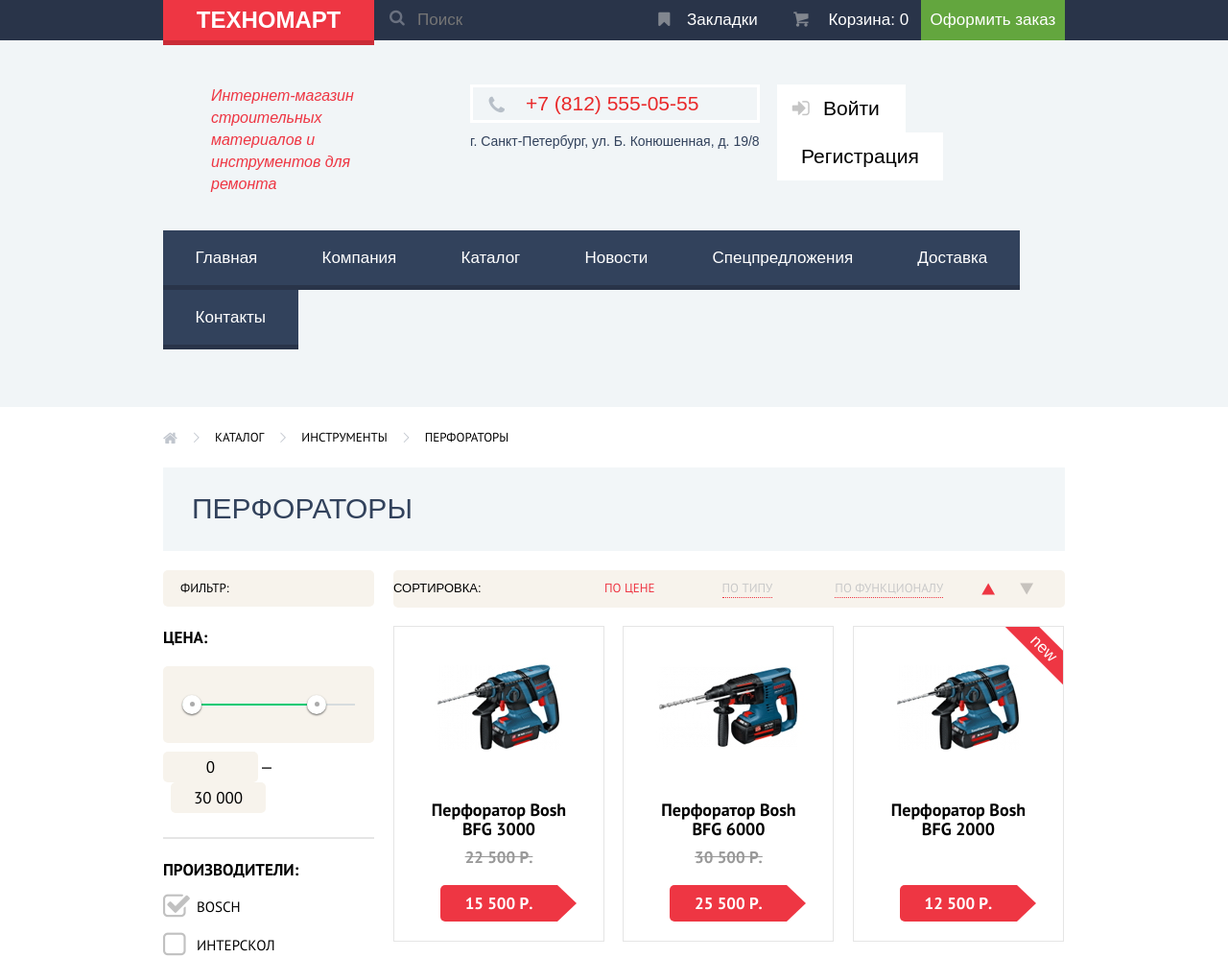
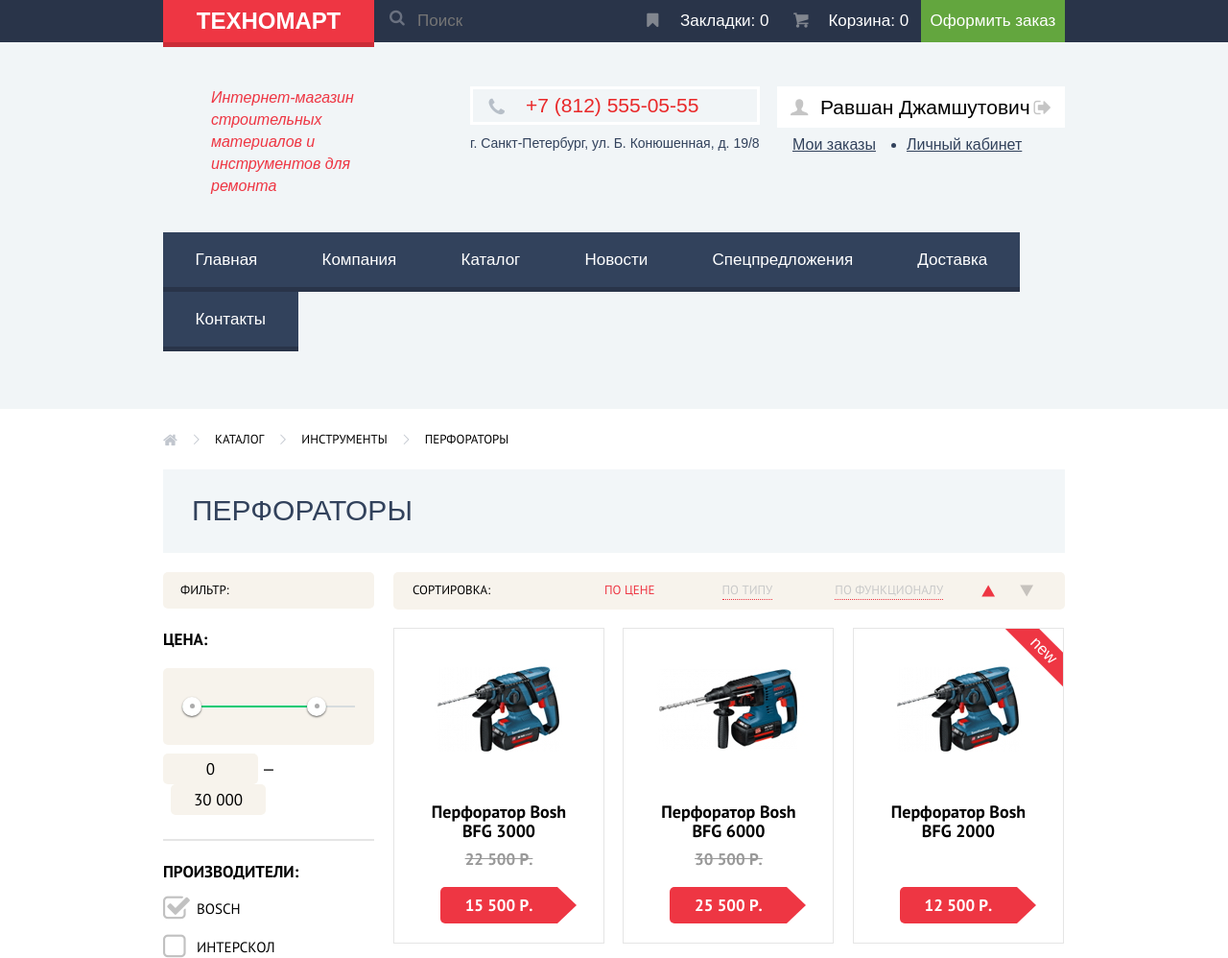
Before and after one commit to ValeriyRV/99005-technomart, a plain HTML site: page catalog.html in a window 1280 px wide. Shown: the top 998 px of the page at 96% size. Drawn offline with Linux system fonts and the light colour scheme; files whose address does not match are found by name; a web font is replaced by a local one.

Commit message:
Внес изменения в index.html, catalog.html и style.css.

```diff
--- a/catalog.html
+++ b/catalog.html
@@ -20,7 +20,10 @@
 							<label class="icon-search" for="header-search"></label>
 						</form>
 					</div>
-					<a class="header-bookmarks icon-bookmark" href="#">Закладки</a>
+					<a class="header-bookmarks icon-bookmark" href="#">
+						Закладки:
+						<span class="header-bookmark-counter">0</span>
+					</a>
 					<a class="header-cart icon-basket" href="#">
 						Корзина:
 						<span class="header-cart-counter">0</span>
@@ -44,11 +47,11 @@
 						</div>
 					</div>
 					<div class="header-user clearfix">
-						<a class="header-login" href="#">
-							<span class="icon-login"></span>
-							Войти
-						</a>
-						<a class="header-registration" href="#">Регистрация</a>
+						<a class="header-user-name" href="#">Равшан Джамшутович</a>
+						<div class="header-user-links">
+							<a class="header-user-link" href="#">Мои заказы</a>
+							<a class="header-user-link" href="#">Личный кабинет</a>
+						</div>
 					</div>
 				</div>
 			</div>
@@ -96,34 +99,34 @@
 							</div>
 							<div class="catalog-price-inputs clearfix">
 								<input class="catalog-price-min" type="text" value="0">
-									<span>—</span>
+									<span>&mdash;</span>
 								<input class="catalog-price-max" type="text" value="30 000">
 							</div>
 						</div>
 						<h3 class="catalog-panel-title">Производители:</h3>
 
-			            <input name="bosch-checkbox" type="checkbox" value="bosch" checked>
+			            <input id="bosch-checkbox" name="bosch-checkbox" type="checkbox" value="bosch" checked>
 			            <label for="bosch-checkbox">Bosch</label>
 
-						<input name="interskol-checkbox" type="checkbox" value="interskol">
+						<input id="interskol-checkbox" name="interskol-checkbox" type="checkbox" value="interskol">
 						<label for="interskol-checkbox">Интерскол</label>
 
-						<input name="makita-checkbox" type="checkbox" value="makita" checked>
+						<input id="makita-checkbox" name="makita-checkbox" type="checkbox" value="makita" checked>
 						<label for="makita-checkbox">Makita</label>
 
-						<input name="dewalt-checkbox" type="checkbox" value="dewalt">
+						<input id="dewalt-checkbox" name="dewalt-checkbox" type="checkbox" value="dewalt">
 						<label for="dewalt-checkbox">Dewalt</label>
 
-						<input name="hitachi-checkbox" type="checkbox" value="hitachi">
+						<input id="hitachi-checkbox" name="hitachi-checkbox" type="checkbox" value="hitachi">
 						<label for="hitachi-checkbox">Hitachi</label>
 
 		                <h3 class="catalog-panel-title catalog-range-filter-top">Питание:</h3>
 
-		                <input type="radio" name="rechargeable" checked>
-		                <label for="rechargeable">Аккумуляторные</label>
+		                <input type="radio" id="accumulators" name="power-source" checked>
+		                <label for="accumulators">Аккумуляторные</label>
 
-		                <input type="radio" name="rechargeable">
-		                <label for="rechargeable">Сетевые</label>
+		                <input type="radio" id="ac-adapters" name="power-source">
+		                <label for="ac-adapters">Сетевые</label>
 
 		                <button type="submit" class="catalog-panel-button">Показать</button>
 					</form>
--- a/css/style.css
+++ b/css/style.css
@@ -13,7 +13,6 @@
   width: 1em;
   margin-right: 0.2em;
   margin-left: 0.2em;
-
   font-weight: normal;
   line-height: 1em;
   font-family: "symbols-technomart";
@@ -22,8 +21,6 @@
   text-decoration: inherit;
   font-style: normal;
   font-variant: normal;
-
-  speak: none;
 }
 
 
@@ -89,7 +86,7 @@ a {
 	position: relative;
 	float: left;
 	width: 220px;
-	padding: 9px 0;
+	padding: 10px 0;
 	font-size: 24px;
 	line-height: 24px;
 	font-family: "Cuprum", sans-serif, Arial;
@@ -130,7 +127,7 @@ a {
 
 .header-search input {
 	width: 80%;
-	padding: 11px 10px 9px 45px;
+	padding: 12px 10px 12px 45px;
 	background-color: transparent;
 	border: none;
 	outline: none;
@@ -156,7 +153,7 @@ a {
 .header-bookmarks {
 	float: left;
 	width: 150px;
-	padding: 12px 0;
+	padding: 13px 0;
 	font-size: 17px;
 	line-height: 18px;
 	font-family: "Cuprum", sans-serif, Arial;
@@ -188,7 +185,7 @@ a {
 .header-cart {
 	float: left;
 	width: 150px;
-	padding: 12px 0;
+	padding: 13px 0;
 	font-size: 17px;
 	line-height: 18px;
 	font-family: "Cuprum", sans-serif, Arial;
@@ -215,7 +212,7 @@ a {
 .header-order {
 	float: right;
 	width: 150px;
-	padding: 12px 0;
+	padding: 13px 0;
 	font-size: 17px;
 	line-height: 18px;
 	font-family: "Cuprum", sans-serif, Arial;
@@ -347,7 +344,123 @@ a {
 	color: #c5c5c5;
 }
 
-
+.header-user-name {
+	position: relative;
+	display: block;
+	padding-top: 11px;
+	padding-bottom: 11px;
+	padding-left: 45px;
+	background-color: #ffffff;
+	color: #000000;
+	text-decoration: none;
+	font-family: "Cuprum", sans-serif, Arial;
+	font-size: 21px;
+	line-height: 21px;
+	font-weight: 400;
+}
+.header-user-name::before {
+	position: absolute;
+	top: 12px;
+	left: 14px;
+	content: "\1f468";
+	color: #c5c5c5;
+	font-size: 18px;
+	font-family: "symbols-technomart";
+	font-style: normal;
+	font-weight: normal;
+	display: inline-block;
+	vertical-align: top;
+	text-decoration: inherit;
+	text-align: center;
+	font-variant: normal;
+	text-transform: none;
+}
+
+.header-user-name::after {
+	position: absolute;
+	top: 12px;
+	right: 14px;
+	content: "\241b";
+	color: #c5c5c5;
+	font-size: 20px;
+	font-family: "symbols-technomart";
+	font-style: normal;
+	font-weight: normal;
+	display: inline-block;
+	vertical-align: top;
+	text-decoration: inherit;
+	text-align: center;
+	font-variant: normal;
+	text-transform: none;
+}
+
+.header-user-name:hover::before,
+.header-user-name:hover::after {
+	color: #32425c;
+}
+
+.header-user-name:active {
+	color: #c5c5c5;
+}
+
+.header-user-name:active::before,
+.header-user-name:active::after {
+	color: #c5c5c5;
+}
+
+/*
+.header-user-name:hover {
+	color: #eee000;
+}
+
+*/
+.header-user-links {
+	padding-top: 9px;
+	font-size: 0;
+}
+
+.header-user-link {
+	position: relative;
+	display: inline-block;
+	vertical-align: top;
+	margin-left: 16px;
+	margin-right: 16px;
+	color: #32425c;
+	background-color: transparent;
+	font-family: "Cuprum", sans-serif, Arial;
+	font-size: 16px;
+	line-height: 18px;
+	font-weight: 400;
+}
+
+.header-user-link::before {
+	position: absolute;
+	content: "";
+	top: 7px;
+	left: -16px;
+	width: 5px;
+	height: 5px;
+	color: #32425c;
+	background-color: #32425c;
+	border-radius: 50%;
+	opacity: 1;
+	font-family: "Cuprum", sans-serif, Arial;
+	font-size: 16px;
+	line-height: 18px;
+	font-weight: 400;
+}
+
+.header-user-link:first-child::before {
+	display: none;
+}
+
+.header-user-link:hover {
+	color: #ee3643;
+}
+
+.header-user-link:active {
+	color: #c5cad0;
+}
 /*-Нижняя часть header-*/
 
 
@@ -406,7 +519,7 @@ a {
 	background: #f6b22d url("../img/catalog-materials-img.png") no-repeat 84% center;
 }
 
-.catalog-new-item::before {
+.catalog-new-item::before, .catalog-new-item .product-item-buttons::before {
 	position: absolute;
     display: inline-block;
     vertical-align: top;
@@ -464,6 +577,7 @@ a {
 
 .catalog-slider-items {
 	width: 200%;
+	transition: transform .5s ease;
 }
 
 .catalog-slider-item {
@@ -472,8 +586,6 @@ a {
     width: 620px;
     min-height: 266px;
 }
-
-
 
 .catalog-slider-drill + label:after,
 .catalog-slider-perforator + label:after {
@@ -522,8 +634,8 @@ a {
     padding-bottom: 20px;
     padding-left: 24px;
     margin-bottom: 100px;
-    background-color: #000000;
-    opacity: 0.25;
+    color: #ffffff;
+    background-color: rgba(0, 0, 0, .30);
 }
 
 .catalog-slider-title {
@@ -573,9 +685,9 @@ a {
 	z-index: 110;
 }
 
-
 .slider-left-button:before {
     position: absolute;
+    cursor: pointer;
     top: 115px;
     left: 24px;
     font-size: 40px;
@@ -583,7 +695,6 @@ a {
     font-family: "symbols-technomart";
     font-style: normal;
     font-weight: normal;
-    speak: none;
     display: inline-block;
     vertical-align: top;
     text-decoration: inherit;
@@ -597,6 +708,7 @@ a {
 
 .slider-right-button:before {
     position: absolute;
+    cursor: pointer;
     top: 115px;
     right: 24px;
     font-size: 40px;
@@ -604,7 +716,6 @@ a {
     font-family: "symbols-technomart";
     font-style: normal;
     font-weight: normal;
-    speak: none;
     display: inline-block;
     vertical-align: top;
     text-decoration: inherit;
@@ -788,6 +899,10 @@ a {
     display: block;
 }
 
+.product-item:hover .catalog-new-item::before {
+	/*display: block;*/
+}
+
 .product-item-buy {
 	position: relative;
 	display: block;
@@ -1319,7 +1434,6 @@ a {
     font-family: "symbols-technomart";
     font-style: normal;
     font-weight: normal;
-    speak: none;
     display: inline-block;
     text-decoration: inherit;
     text-align: center;
@@ -1337,7 +1451,6 @@ a {
 	font-family: "symbols-technomart";
 	font-style: normal;
 	font-weight: normal;
-	speak: none;
 	display: inline-block;
 	text-decoration: inherit;
 	text-align: center;
@@ -1492,7 +1605,7 @@ a {
 
 .catalog-price-inputs span {
 	display: inline-block;
-	margin: 0 2px;
+	padding-left: 4px;
 	vertical-align: top;
 	text-align: center;
 	padding-top: 7px;
@@ -1538,7 +1651,7 @@ a {
 	cursor: pointer;
 }
 
-.catalog-checkbox-panel input[type="checkbox"] {
+.catalog-checkbox-panel input[type="checkbox"]{
 	display: none;
 }
 
@@ -1550,7 +1663,6 @@ a {
 	font-family: "symbols-technomart";
 	font-style: normal;
 	font-weight: normal;
-	speak: none;
 	display: inline-block;
 	text-decoration: inherit;
 	text-align: center;
@@ -1590,7 +1702,6 @@ a {
 .catalog-checkbox-panel input[type="radio"] {
 	display: none;
 }
-
 
 .catalog-checkbox-panel input[type="radio"]:checked + label::before {
     content: "\25cf";
@@ -1612,7 +1723,6 @@ a {
     font-family: "symbols-technomart";
     font-style: normal;
     font-weight: normal;
-    speak: none;
     display: inline-block;
     text-decoration: inherit;
     text-align: center;
@@ -1676,7 +1786,7 @@ a {
 .catalog-options span {
 	float: left;
 	width: 100px;
-	padding-left: 20px
+	padding-left: 20px;
 	font-family: "PT Sans", sans-serif, Arial;
 	font-size: 13px;
 	line-height: 18px;
@@ -1743,7 +1853,6 @@ a {
     font-family: "symbols-technomart";
     font-style: normal;
     font-weight: normal;
-    speak: none;
     display: inline-block;
     text-decoration: inherit;
     text-align: center;
@@ -1775,7 +1884,6 @@ a {
     font-family: "symbols-technomart";
     font-style: normal;
     font-weight: normal;
-    speak: none;
     display: inline-block;
     text-decoration: inherit;
     text-align: center;
@@ -1826,7 +1934,7 @@ a {
 	font-size: 13px;
 	line-height: 18px;
 	font-weight: 400;
-	color: #000000;
+	color: #ffffff;
 	text-decoration: none;
 	text-transform: uppercase;
 }
@@ -2065,7 +2173,6 @@ text-decoration: none;
     font-family: "symbols-technomart";
     font-style: normal;
     font-weight: normal;
-    speak: none;
     display: inline-block;
     text-decoration: inherit;
     text-align: center;
@@ -2083,7 +2190,6 @@ text-decoration: none;
     font-family: "symbols-technomart";
     font-style: normal;
     font-weight: normal;
-    speak: none;
     display: inline-block;
     text-decoration: inherit;
     text-align: center;
@@ -2102,7 +2208,6 @@ text-decoration: none;
     font-family: "symbols-technomart";
     font-style: normal;
     font-weight: normal;
-    speak: none;
     display: inline-block;
     text-decoration: inherit;
     text-align: center;
```
Also changed, not shown: index.html (+4 -2 lines).
